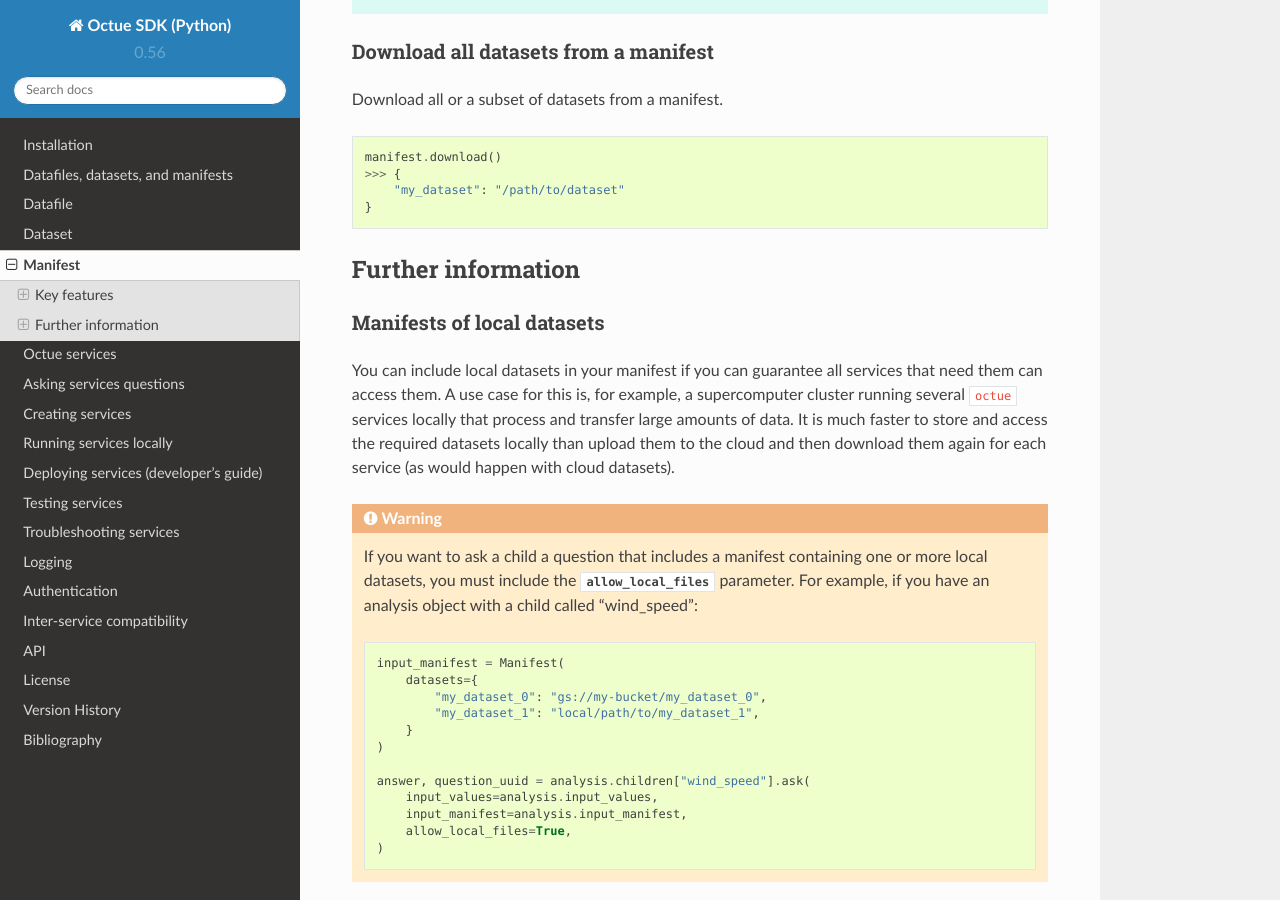
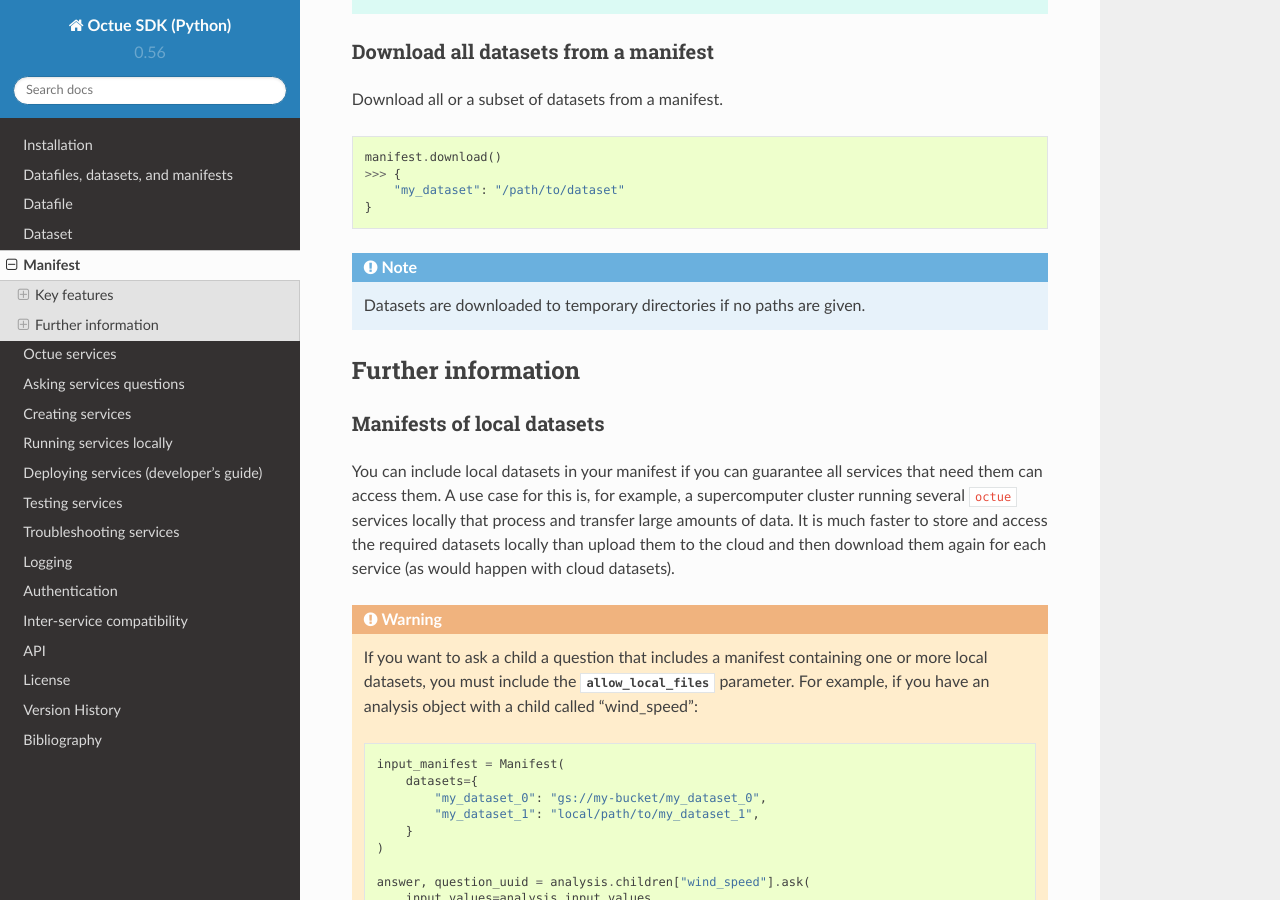
Before and after one commit to octue/octue-sdk-python, a Sphinx documentation site: the page built from docs/source/manifest.rst, in a window 1280 px wide and 900 px high, scrolled down 1454 px. Built offline with Sphinx 7.4.7 and the Read the Docs theme 2.0.0, drawn with Linux system fonts in a browser that asks for light colours.

Commit message:
DOC: Improve `Manifest.download` documentation

```diff
--- a/docs/source/manifest.rst
+++ b/docs/source/manifest.rst
@@ -81,6 +81,10 @@ Download all or a subset of datasets from a manifest.
         "my_dataset": "/path/to/dataset"
     }
 
+.. note::
+
+    Datasets are downloaded to temporary directories if no paths are given.
+
 
 Further information
 ===================
```
